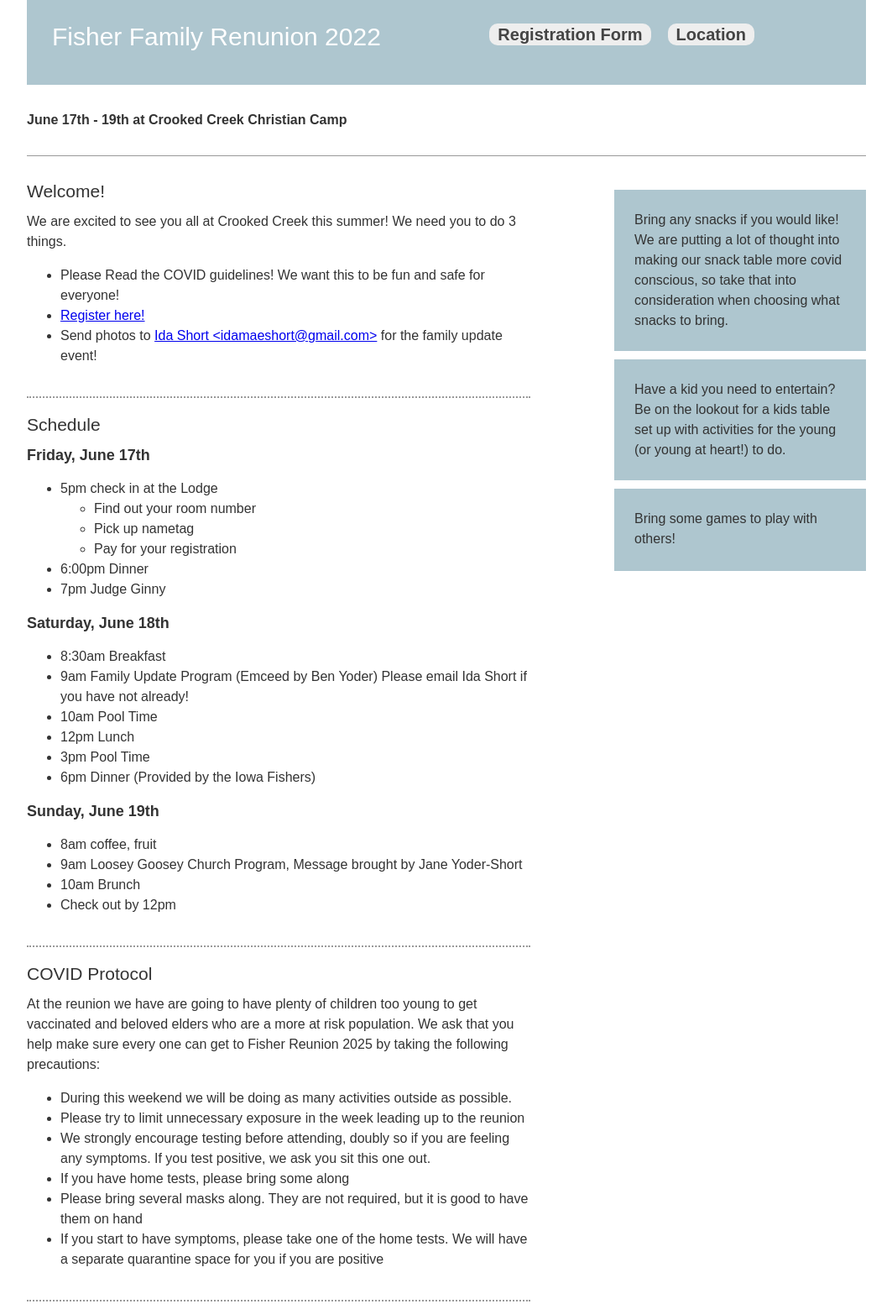
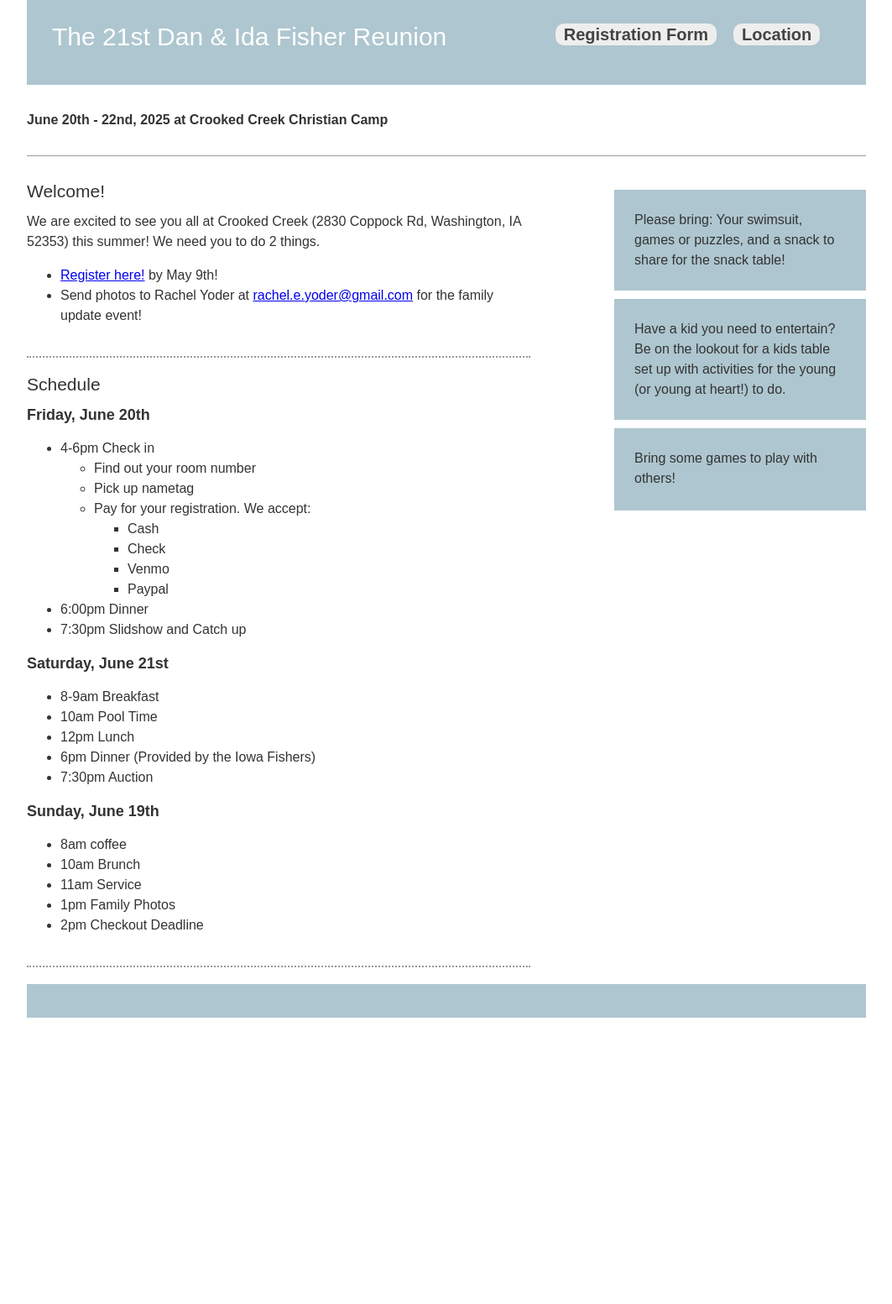
Before and after one commit to fisherfamily/fisherfamily.github.io, a plain HTML site: page index.html in a window 1280 px wide. Shown: the part 17-1570 px from the top of the page at 84% size, without its empty margins (108-1171 px from the left). After the commit the page ends 1229 px from the top, so only its background shows below. Drawn offline with Linux system fonts and the light colour scheme.

Commit message:
updated for 2025

```diff
--- a/index.html
+++ b/index.html
@@ -5,92 +5,83 @@
     <meta charset="utf-8">
     <meta http-equiv="x-ua-compatible" content="ie=edge">
     <meta name="viewport" content="width=device-width, initial-scale=1.0">
-    <title>Fisher Family Reunion</title>
+    <title>The 21st Dan & Ida Fisher Reunion</title>
     <link rel="stylesheet" href="style.css">
     <script src="script.js"></script>
 </head>
 
 <body>
 	<header>
-		<div id="logo">Fisher Family Renunion 2022</div>
+		<div id="logo">The 21st Dan & Ida Fisher Reunion</div>
 		<nav>
 			<ul>
-				<li><a href="https://docs.google.com/forms/d/1Y84aHInLxfC8WmQRq-tZ-A3WbHAOXVTzKCTQt4n4S8s/viewform?ts=62732392&edit_requested=true" target="_blank">Registration Form</a>
+				<li><a href="https://docs.google.com/forms/d/e/1FAIpQLSe7Afsx3e48Hm0hd3h474QyaO-pzSkFSrhOT4g02DlfKrXjXQ/viewform" target="_blank">Registration Form</a>
 				<li><a href="https://goo.gl/maps/Rqni4S7mYAC3Spwq8" target="_blank">Location</a>
 			</ul>
 		</nav>
 	</header>
 	<section>
-		<strong>June 17th - 19th at Crooked Creek Christian Camp</strong>
+		<strong>June 20th - 22nd, 2025 at Crooked Creek Christian Camp</strong>
 	</section>
 	<section id="pageContent">
 		<main role="main">
 			<article>
 			<article>
                 <h2>Welcome!</h2>
-                <div>We are excited to see you all at Crooked Creek this summer! We need you to do 3 things.</div>
+                <div>We are excited to see you all at Crooked Creek (2830 Coppock Rd, Washington, IA 52353) this summer! We need you to do 2 things.</div>
                 <ul>
-                    <li> Please Read the COVID guidelines! We want this to be fun and safe for everyone!</li>
-                    <li> <a href="https://docs.google.com/forms/d/1Y84aHInLxfC8WmQRq-tZ-A3WbHAOXVTzKCTQt4n4S8s/viewform?ts=62732392&edit_requested=true" target="_blank">Register here!</a></li>
-                    <li> Send photos to <a href="mailto: idamaeshort@gmail.com">Ida Short &#60;idamaeshort@gmail.com&#62;</a> for the family update event!</li>
+                    <li> <a href="https://docs.google.com/forms/d/e/1FAIpQLSe7Afsx3e48Hm0hd3h474QyaO-pzSkFSrhOT4g02DlfKrXjXQ/viewform" target="_blank">Register here!</a> by May 9th!</li>
+                    <li> Send photos to Rachel Yoder at <a href="mailto:rachel.e.yoder@gmail.com">rachel.e.yoder@gmail.com</a> for the family update event!</li>
                 </ul>
 			</article>
                 <h2>Schedule</h2>
                 <div>
-                    <h3>Friday, June 17th</h3>
+                    <h3>Friday, June 20th</h3>
                     <ul>
-                        <li>5pm check in at the Lodge
+                        <li>4-6pm Check in
                             <ul>
                                 <li>Find out your room number</li>
                                 <li>Pick up nametag</li>
-                                <li>Pay for your registration</li>
+                                <li>Pay for your registration. We accept:
+                                    <ul>
+                                        <li>Cash</li>
+                                        <li>Check</li>
+                                        <li>Venmo</li>
+                                        <li>Paypal</li>
+                                    </ul>
+                                </li>
                             </ul>
                         </li>
                         <li>6:00pm Dinner</li>
-                        <li>7pm Judge Ginny</li>
+                        <li>7:30pm Slidshow and Catch up</li>
                     </ul>
                 </div>
                 <div>
-                    <h3>Saturday, June 18th</h3>
+                    <h3>Saturday, June 21st</h3>
                     <ul>
-                        <li>8:30am Breakfast</li>
-                        <li>9am Family Update Program (Emceed by Ben Yoder)
-                            Please email Ida Short if you have not already!</li>
+                        <li>8-9am Breakfast</li>
                         <li>10am Pool Time</li>
                         <li>12pm Lunch</li>
-                        <li>3pm Pool Time</li>
                         <li>6pm Dinner (Provided by the Iowa Fishers)</li>
+                        <li>7:30pm Auction</li>
                     </ul>
                 </div>
 
                 <div>
                     <h3>Sunday, June 19th</h3>
                     <ul>
-                        <li>8am coffee, fruit</li>
-                        <li>9am Loosey Goosey Church Program, Message brought by Jane Yoder-Short</li>
+                        <li>8am coffee</li>
                         <li>10am Brunch</li>
-                        <li>Check out by 12pm</li>
+                        <li>11am Service</li>
+                        <li>1pm Family Photos</li>
+                        <li>2pm Checkout Deadline</li>
                     </ul>
                 </div>
-			</article>
-			<article>
-				<h2>COVID Protocol</h2>
-                <p>At the reunion we have are going to have plenty of children too young to get vaccinated and beloved elders who are a more at risk population. We ask that you help make sure every one can get to Fisher Reunion 2025 by taking the following precautions:</p>
-                <ul>
-                    <li>During this weekend we will be doing as many activities outside as possible.</li>
-                    <li>Please try to limit unnecessary exposure in the week leading up to the reunion</li>
-                    <li>We strongly encourage testing before attending, doubly so if you are feeling any symptoms. If you test positive, we ask you sit this one out.</li>
-                    <li>If you have home tests, please bring some along</li>
-                    <li>Please bring several masks along. They are not required, but it is good to have them on hand</li>
-                    <li>If you start to have symptoms, please take one of the home tests. We will have a separate quarantine space for you if you are positive</li>
-                </ul>
-                <p>
-                </p>
 			</article>
 		</main>
 		<aside>
             <div>
-Bring any snacks if you would like! We are putting a lot of thought into making our snack table more covid conscious, so take that into consideration when choosing what snacks to bring.
+                Please bring: Your swimsuit, games or puzzles, and a snack to share for the snack table!
             </div>
             <div>
 Have a kid you need to entertain? Be on the lookout for a kids table set up with activities for the young (or young at heart!) to do.
@@ -104,8 +95,6 @@ Bring some games to play with others!
 		<address>
 		</address>
 	</footer>
-
-
 </body>
 
 </html>
```
